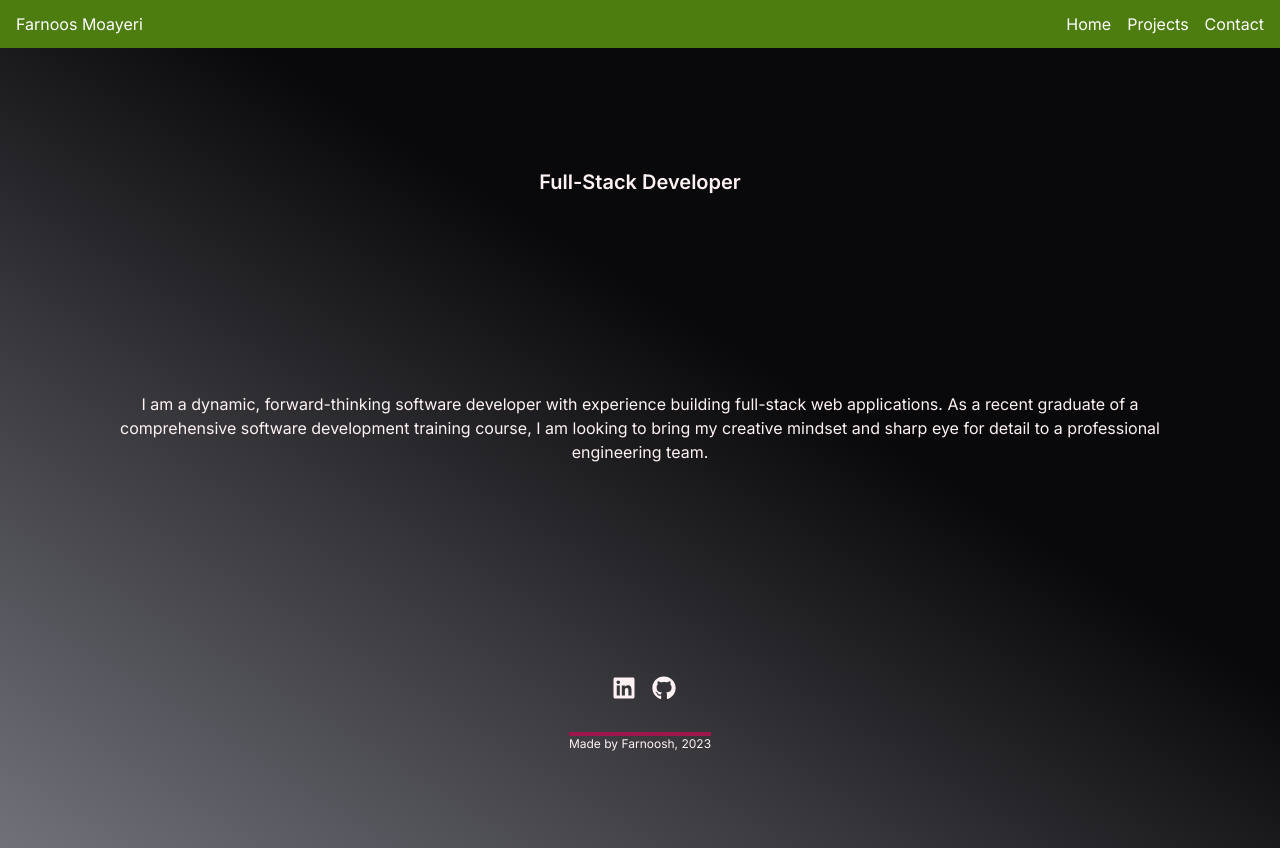
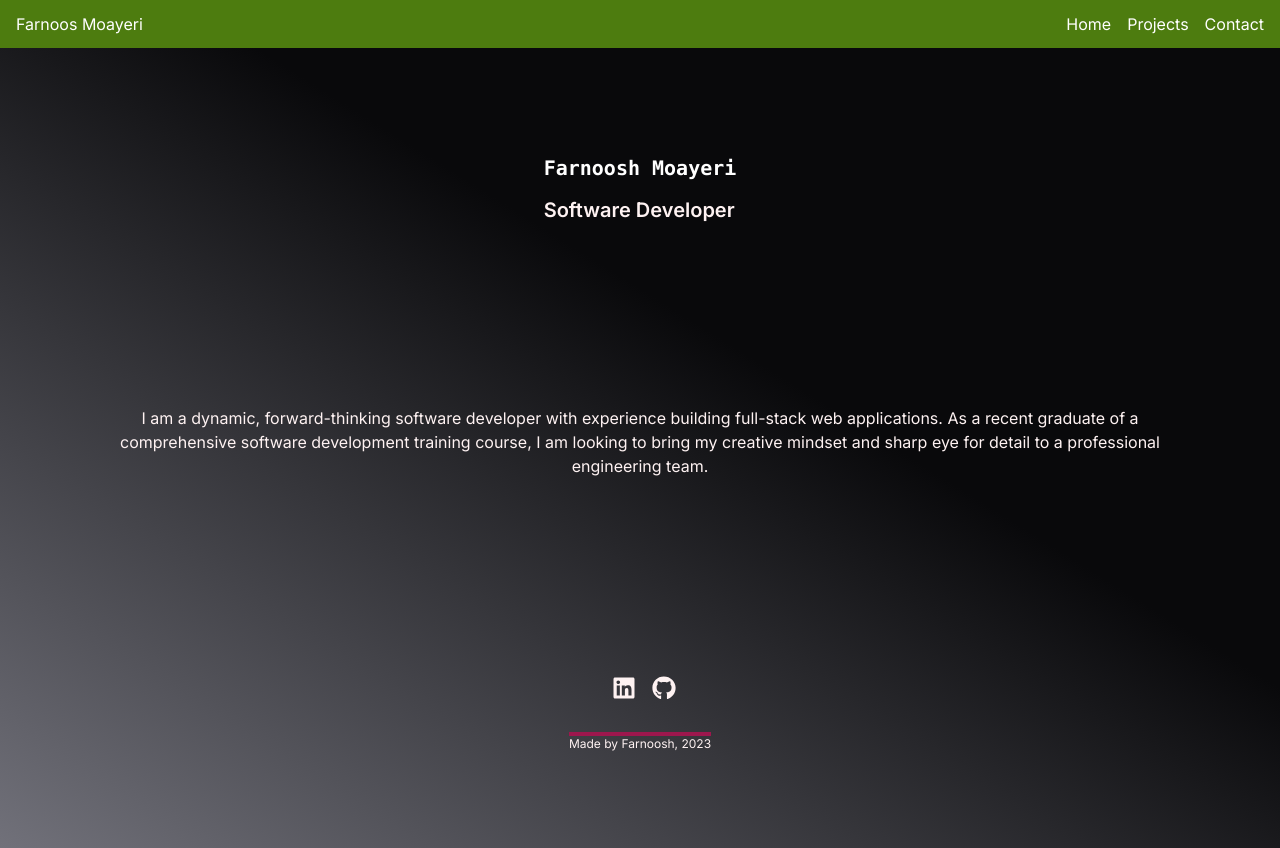
Before and after one commit to Farnooshmo/portfolio, a Next.js app: page / in a window 1280 px wide. Built offline with nearby package versions, Linux system fonts and the light colour scheme.

Commit message:
Add TextAnimation to the homepage

```diff
--- a/app/page.js
+++ b/app/page.js
@@ -1,11 +1,16 @@
+"use client"
 import { FaLinkedin } from "react-icons/fa";
 import { FaGithub } from "react-icons/fa";
 import Link from "next/link";
+import TextAnimation from "./components/TextAnimation";
 export default function Home() {
   return (
     <main className="flex min-h-screen flex-col items-center justify-between p-6 md:p-24 bg-gradient-to-tr from-zinc-500  via-teal-1000 via-10% to-zinc-950 to-60%  text-red-50 ">
+
       <h1 className="items-center text-pink-800 text-xl font-semibold mt-6 mb-4 md:text-red-50 hover:animate-pulse ">
-        Full-Stack Developer
+        {" "}
+        <TextAnimation />
+        Software Developer
       </h1>
       <p className="whitespace-normal mb-8 text-base text-center">
         I am a dynamic, forward-thinking software developer with experience
```
